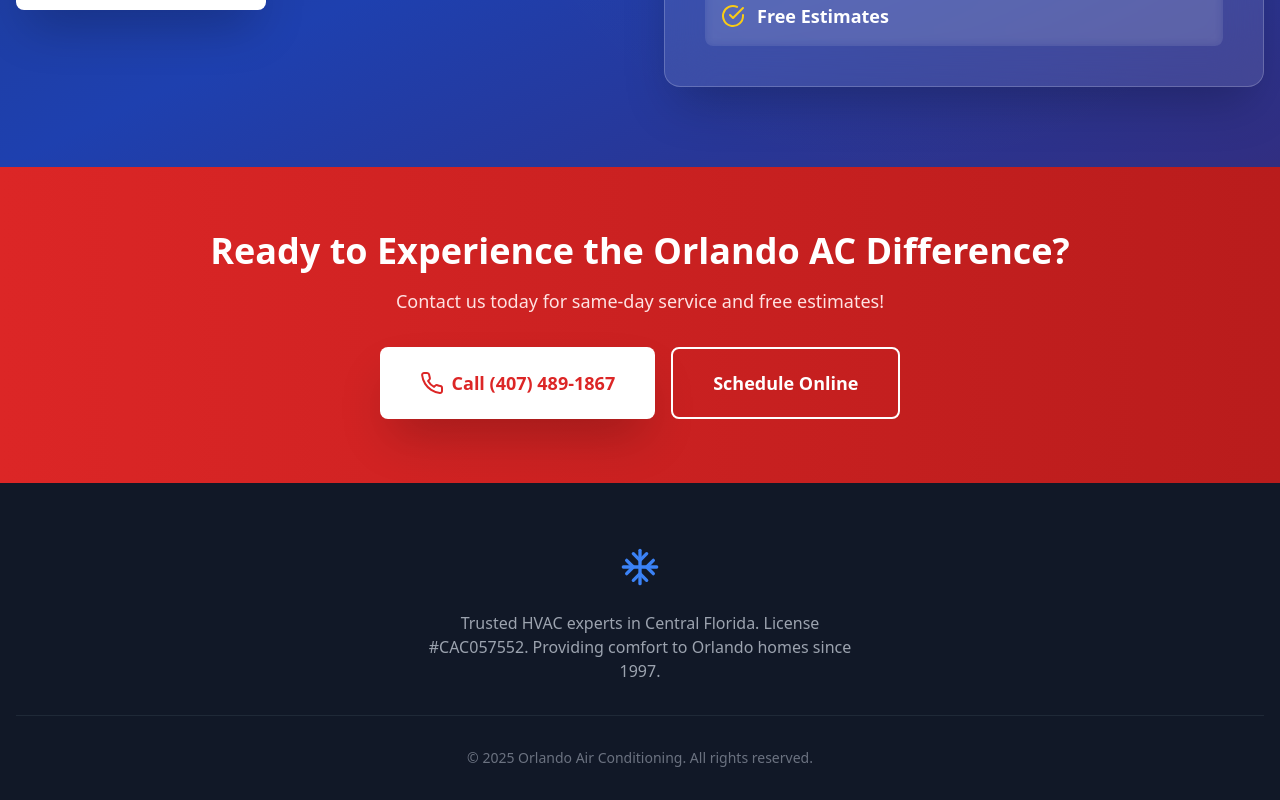
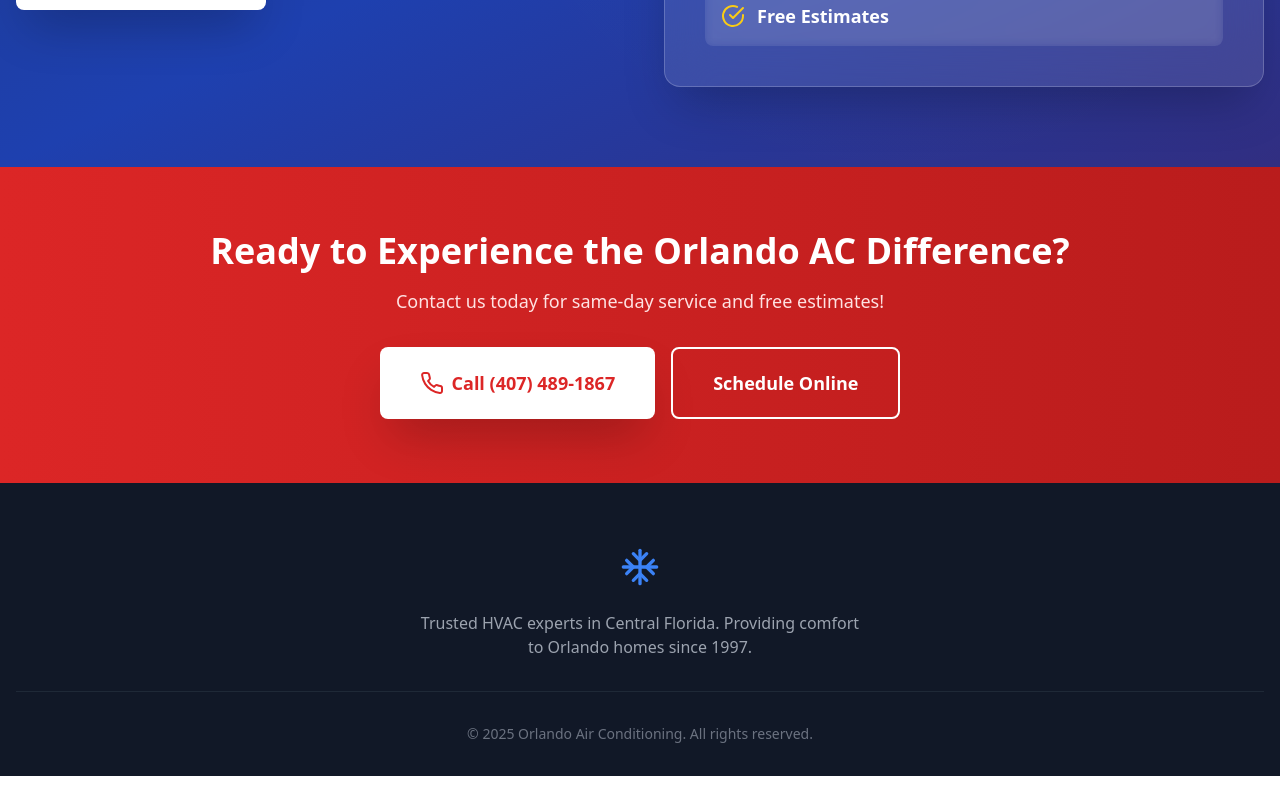
Before and after one commit to c67438578-web/Haraldo, a Next.js app: page / in a window 1280 px wide. Shown: the part 4229-5029 px from the top of the page. After the commit the page ends 5005 px from the top, so only its background shows below. Built offline with nearby package versions, Linux system fonts and the light colour scheme.

Commit message:
Update layout.js

```diff
--- a/app/layout.js
+++ b/app/layout.js
@@ -118,7 +118,7 @@
               <Snowflake className="w-10 h-10 text-blue-500" />
             </div>
             <p className="text-gray-400 mb-4 max-w-md mx-auto">
-              Trusted HVAC experts in Central Florida. License #CAC057552. Providing comfort to Orlando homes since 1997.
+              Trusted HVAC experts in Central Florida. Providing comfort to Orlando homes since 1997.
             </p>
             <div className="border-t border-gray-800 pt-8 mt-8">
               <p className="text-sm text-gray-500">
```
